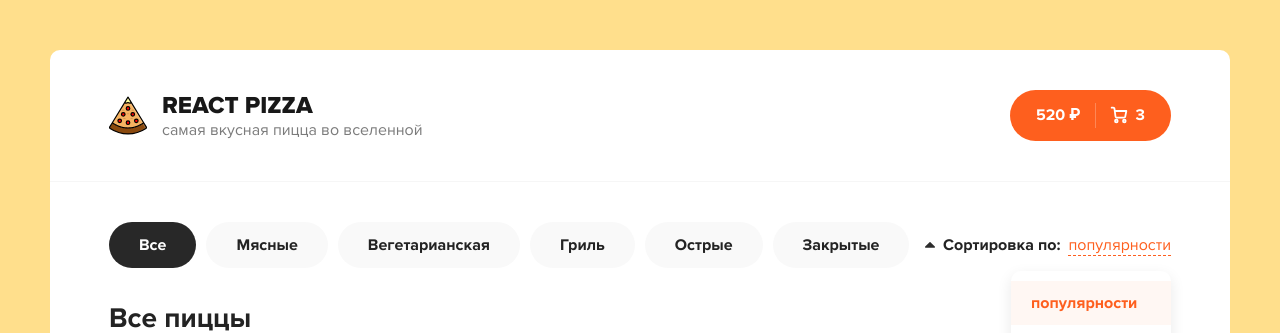
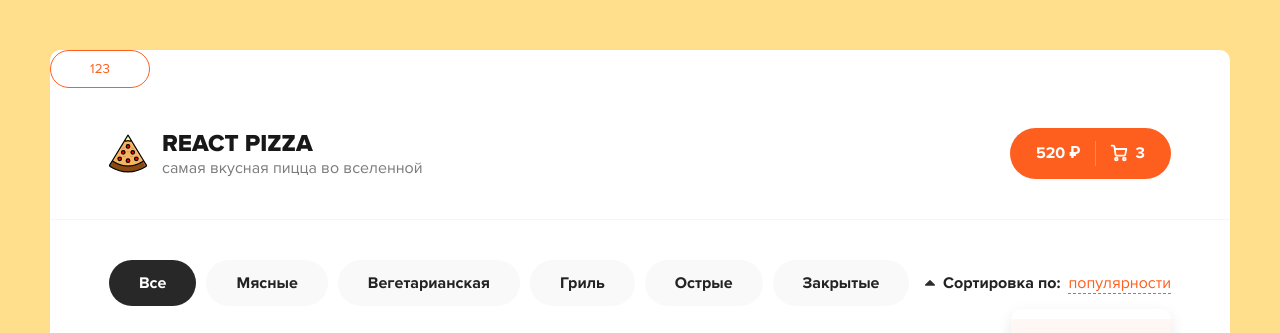
Before and after one commit to Filya70/react-pizza, a React (Create React App) app: page / in a window 1280 px wide. Shown: the top 333 px of the page. Built offline with nearby package versions, Linux system fonts and the light colour scheme.

Commit message:
Header and Button component

```diff
--- a/package.json
+++ b/package.json
@@ -6,6 +6,7 @@
     "@testing-library/jest-dom": "^4.2.4",
     "@testing-library/react": "^9.5.0",
     "@testing-library/user-event": "^7.2.1",
+    "classnames": "^2.2.6",
     "node-sass": "^4.14.1",
     "react": "^16.13.1",
     "react-dom": "^16.13.1",
--- a/src/App.js
+++ b/src/App.js
@@ -1,55 +1,13 @@
 import React from 'react';
-import logoSvg from './assets/img/pizza-logo.svg';
+
+import Header from './components/Header';
+import Button from './components/Button';
 
 function App() {
   return (
     <div className="wrapper">
-      <div className="header">
-        <div className="container">
-          <div className="header__logo">
-            <img width="38" src={logoSvg} alt="Pizza logo" />
-            <div>
-              <h1>React Pizza</h1>
-              <p>самая вкусная пицца во вселенной</p>
-            </div>
-          </div>
-          <div className="header__cart">
-            <a href="/cart.html" className="button button--cart">
-              <span>520 ₽</span>
-              <div className="button__delimiter"></div>
-              <svg
-                width="18"
-                height="18"
-                viewBox="0 0 18 18"
-                fill="none"
-                xmlns="http://www.w3.org/2000/svg">
-                <path
-                  d="M6.33333 16.3333C7.06971 16.3333 7.66667 15.7364 7.66667 15C7.66667 14.2636 7.06971 13.6667 6.33333 13.6667C5.59695 13.6667 5 14.2636 5 15C5 15.7364 5.59695 16.3333 6.33333 16.3333Z"
-                  stroke="white"
-                  strokeWidth="1.8"
-                  strokeLinecap="round"
-                  strokeLinejoin="round"
-                />
-                <path
-                  d="M14.3333 16.3333C15.0697 16.3333 15.6667 15.7364 15.6667 15C15.6667 14.2636 15.0697 13.6667 14.3333 13.6667C13.597 13.6667 13 14.2636 13 15C13 15.7364 13.597 16.3333 14.3333 16.3333Z"
-                  stroke="white"
-                  strokeWidth="1.8"
-                  strokeLinecap="round"
-                  strokeLinejoin="round"
-                />
-                <path
-                  d="M4.78002 4.99999H16.3334L15.2134 10.5933C15.1524 10.9003 14.9854 11.176 14.7417 11.3722C14.4979 11.5684 14.1929 11.6727 13.88 11.6667H6.83335C6.50781 11.6694 6.1925 11.553 5.94689 11.3393C5.70128 11.1256 5.54233 10.8295 5.50002 10.5067L4.48669 2.82666C4.44466 2.50615 4.28764 2.21182 4.04482 1.99844C3.80201 1.78505 3.48994 1.66715 3.16669 1.66666H1.66669"
-                  stroke="white"
-                  strokeWidth="1.8"
-                  strokeLinecap="round"
-                  strokeLinejoin="round"
-                />
-              </svg>
-              <span>3</span>
-            </a>
-          </div>
-        </div>
-      </div>
+      <Button outline>123</Button>
+      <Header />
       <div className="content">
         <div className="container">
           <div className="content__top">
--- /dev/null
+++ b/src/components/Button.jsx
@@ -0,0 +1,15 @@
+import React from 'react';
+import classNames from 'classnames';
+
+const Button = (props) => {
+  return (
+    <button
+      className={classNames('button', {
+        'button--outline': props.outline,
+      })}>
+      {props.children}
+    </button>
+  );
+};
+
+export default Button;
--- /dev/null
+++ b/src/components/Header.jsx
@@ -0,0 +1,55 @@
+import React from 'react';
+import logoSvg from '../assets/img/pizza-logo.svg';
+
+function Header() {
+  return (
+    <div className="header">
+      <div className="container">
+        <div className="header__logo">
+          <img width="38" src={logoSvg} alt="Pizza logo" />
+          <div>
+            <h1>React Pizza</h1>
+            <p>самая вкусная пицца во вселенной</p>
+          </div>
+        </div>
+        <div className="header__cart">
+          <a href="/cart.html" className="button button--cart">
+            <span>520 ₽</span>
+            <div className="button__delimiter"></div>
+            <svg
+              width="18"
+              height="18"
+              viewBox="0 0 18 18"
+              fill="none"
+              xmlns="http://www.w3.org/2000/svg">
+              <path
+                d="M6.33333 16.3333C7.06971 16.3333 7.66667 15.7364 7.66667 15C7.66667 14.2636 7.06971 13.6667 6.33333 13.6667C5.59695 13.6667 5 14.2636 5 15C5 15.7364 5.59695 16.3333 6.33333 16.3333Z"
+                stroke="white"
+                strokeWidth="1.8"
+                strokeLinecap="round"
+                strokeLinejoin="round"
+              />
+              <path
+                d="M14.3333 16.3333C15.0697 16.3333 15.6667 15.7364 15.6667 15C15.6667 14.2636 15.0697 13.6667 14.3333 13.6667C13.597 13.6667 13 14.2636 13 15C13 15.7364 13.597 16.3333 14.3333 16.3333Z"
+                stroke="white"
+                strokeWidth="1.8"
+                strokeLinecap="round"
+                strokeLinejoin="round"
+              />
+              <path
+                d="M4.78002 4.99999H16.3334L15.2134 10.5933C15.1524 10.9003 14.9854 11.176 14.7417 11.3722C14.4979 11.5684 14.1929 11.6727 13.88 11.6667H6.83335C6.50781 11.6694 6.1925 11.553 5.94689 11.3393C5.70128 11.1256 5.54233 10.8295 5.50002 10.5067L4.48669 2.82666C4.44466 2.50615 4.28764 2.21182 4.04482 1.99844C3.80201 1.78505 3.48994 1.66715 3.16669 1.66666H1.66669"
+                stroke="white"
+                strokeWidth="1.8"
+                strokeLinecap="round"
+                strokeLinejoin="round"
+              />
+            </svg>
+            <span>3</span>
+          </a>
+        </div>
+      </div>
+    </div>
+  );
+}
+
+export default Header;
```
Also changed, not shown: 1 other file (tests, documents, lock files or other folders).
